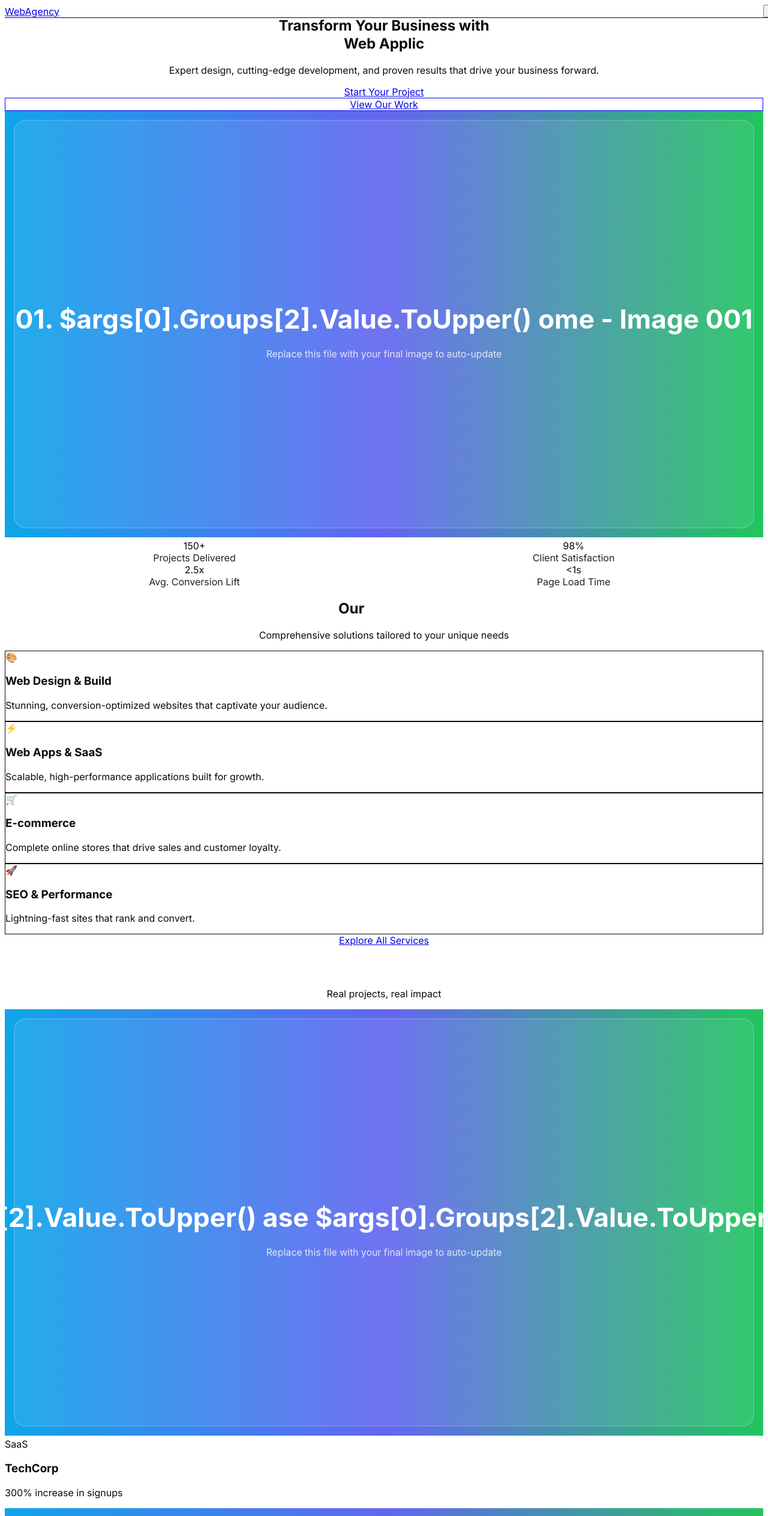
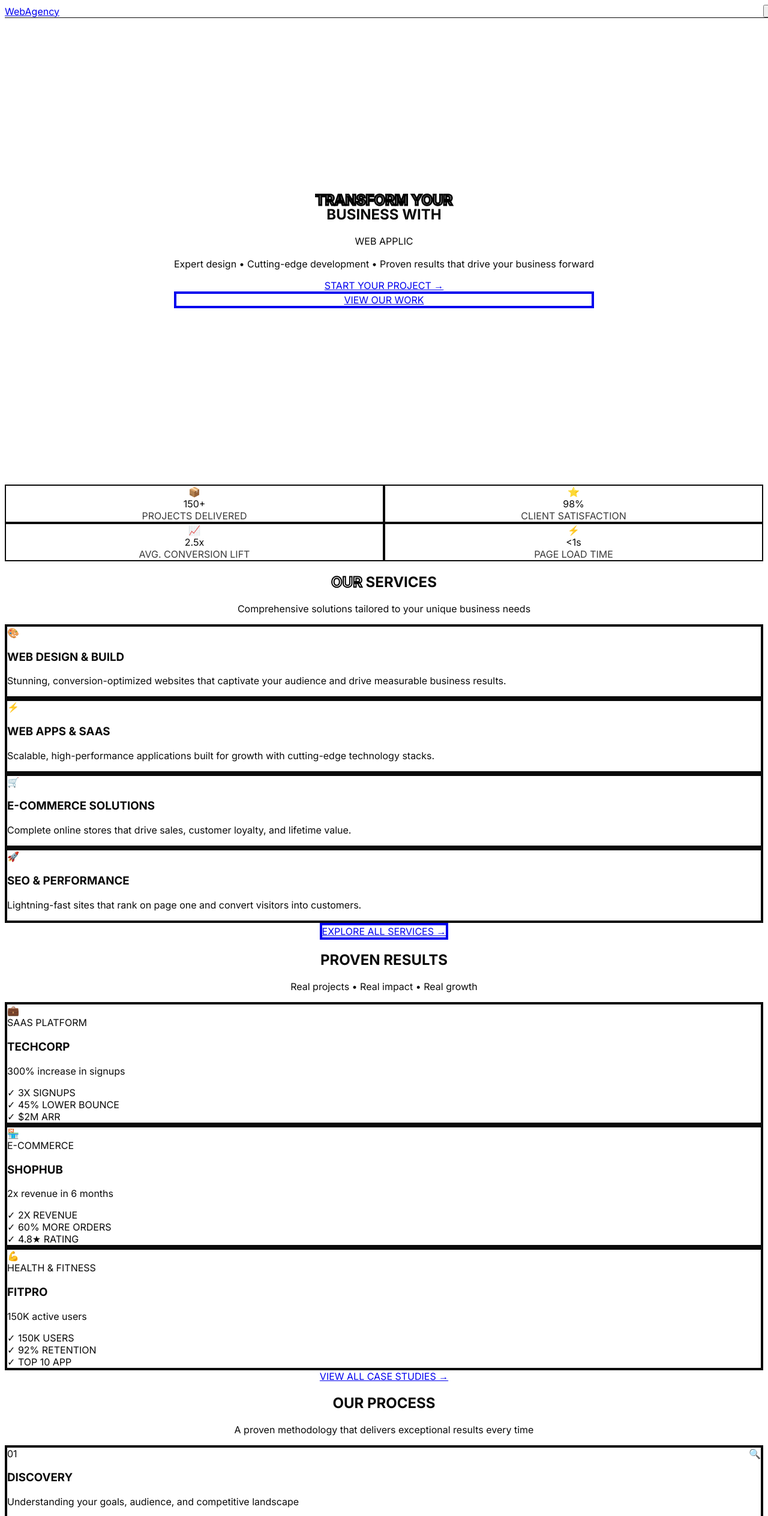
Before and after one commit to Appsbydare/ClientLaunch, a Next.js app: page / in a window 1280 px wide. Shown: the top 2528 px of the page at 60% size. Built offline with nearby package versions, Linux system fonts and the light colour scheme.

Commit message:
feat: comprehensive redesign with outlined text, emoji icons, and alternating black/white sections

```diff
--- a/app/page.tsx
+++ b/app/page.tsx
@@ -1,126 +1,148 @@
 "use client";
 
-import SplitText from "@/components/animations/SplitText";
-import GradientText from "@/components/animations/GradientText";
 import TypeWriter from "@/components/animations/TypeWriter";
 import FadeIn from "@/components/animations/FadeIn";
 import ScaleIn from "@/components/animations/ScaleIn";
-import PlaceholderImage from "@/components/PlaceholderImage";
 import Link from "next/link";
 
 export default function Home() {
   const services = [
     {
-      title: "Web Design & Build",
-      description: "Stunning, conversion-optimized websites that captivate your audience.",
+      title: "WEB DESIGN & BUILD",
+      description: "Stunning, conversion-optimized websites that captivate your audience and drive measurable business results.",
       icon: "🎨",
     },
     {
-      title: "Web Apps & SaaS",
-      description: "Scalable, high-performance applications built for growth.",
+      title: "WEB APPS & SAAS",
+      description: "Scalable, high-performance applications built for growth with cutting-edge technology stacks.",
       icon: "⚡",
     },
     {
-      title: "E-commerce",
-      description: "Complete online stores that drive sales and customer loyalty.",
+      title: "E-COMMERCE SOLUTIONS",
+      description: "Complete online stores that drive sales, customer loyalty, and lifetime value.",
       icon: "🛒",
     },
     {
-      title: "SEO & Performance",
-      description: "Lightning-fast sites that rank and convert.",
+      title: "SEO & PERFORMANCE",
+      description: "Lightning-fast sites that rank on page one and convert visitors into customers.",
       icon: "🚀",
     },
   ];
 
   const stats = [
-    { value: "150+", label: "Projects Delivered" },
-    { value: "98%", label: "Client Satisfaction" },
-    { value: "2.5x", label: "Avg. Conversion Lift" },
-    { value: "<1s", label: "Page Load Time" },
+    { value: "150+", label: "PROJECTS DELIVERED", icon: "📦" },
+    { value: "98%", label: "CLIENT SATISFACTION", icon: "⭐" },
+    { value: "2.5x", label: "AVG. CONVERSION LIFT", icon: "📈" },
+    { value: "<1s", label: "PAGE LOAD TIME", icon: "⚡" },
   ];
 
   const caseStudies = [
     {
-      client: "TechCorp",
-      industry: "SaaS",
+      client: "TECHCORP",
+      industry: "SaaS Platform",
       result: "300% increase in signups",
-      image: "001-hero.svg",
+      icon: "💼",
+      metrics: ["3x Signups", "45% Lower Bounce", "$2M ARR"]
     },
     {
-      client: "ShopHub",
+      client: "SHOPHUB",
       industry: "E-commerce",
       result: "2x revenue in 6 months",
-      image: "002-secondary.svg",
+      icon: "🏪",
+      metrics: ["2x Revenue", "60% More Orders", "4.8★ Rating"]
     },
+    {
+      client: "FITPRO",
+      industry: "Health & Fitness",
+      result: "150K active users",
+      icon: "💪",
+      metrics: ["150K Users", "92% Retention", "Top 10 App"]
+    },
+  ];
+
+  const process = [
+    { number: "01", title: "DISCOVERY", icon: "🔍", description: "Understanding your goals, audience, and competitive landscape" },
+    { number: "02", title: "STRATEGY", icon: "📊", description: "Creating a roadmap for success with clear milestones" },
+    { number: "03", title: "DESIGN", icon: "✨", description: "Crafting beautiful, intuitive experiences that convert" },
+    { number: "04", title: "DEVELOP", icon: "⚙️", description: "Building with modern tech, best practices, and scalability" },
+    { number: "05", title: "LAUNCH", icon: "🚀", description: "Deploying to production with monitoring and optimization" },
+    { number: "06", title: "GROW", icon: "📈", description: "Continuous improvement through data and user feedback" },
+  ];
+
+  const testimonials = [
+    { name: "Sarah Chen", company: "TechCorp CEO", text: "Absolutely transformed our online presence. The results speak for themselves.", icon: "👩‍💼" },
+    { name: "Marcus Rivera", company: "ShopHub Founder", text: "Best investment we made. Revenue doubled in just 6 months.", icon: "👨‍💼" },
+    { name: "Emily Zhang", company: "FitPro CMO", text: "Professional, fast, and delivered beyond expectations.", icon: "👩‍💻" },
   ];
 
   return (
     <div className="min-h-screen">
-      {/* Hero Section */}
-      <section className="relative min-h-[90vh] flex items-center justify-center bg-gradient-to-br from-gray-50 to-gray-100 dark:from-gray-900 dark:to-gray-800 overflow-hidden">
-        <div className="absolute inset-0 bg-grid-pattern opacity-5"></div>
-        <div className="max-w-7xl mx-auto px-4 sm:px-6 lg:px-8 text-center relative z-10">
+      {/* Hero Section - White */}
+      <section className="relative min-h-screen flex items-center justify-center bg-white overflow-hidden">
+        <div className="max-w-7xl mx-auto px-4 sm:px-6 lg:px-8 text-center relative z-10 py-20">
           <FadeIn>
-            <h1 className="text-5xl sm:text-6xl lg:text-7xl font-bold mb-6">
-              <span className="block mb-2">Transform Your Business with</span>
-              <span className="block text-blue-600">
+            <div className="mb-12">
+              <h1 className="text-6xl sm:text-7xl lg:text-8xl xl:text-[10rem] font-black mb-6 leading-none">
+                <span
+                  className="block mb-4 text-transparent"
+                  style={{
+                    WebkitTextStroke: '3px black',
+                    textStroke: '3px black',
+                  }}
+                >
+                  TRANSFORM YOUR
+                </span>
+                <span className="block text-black mb-4">
+                  BUSINESS WITH
+                </span>
+              </h1>
+              <div className="text-5xl sm:text-6xl lg:text-7xl xl:text-8xl font-black text-blue-600 min-h-[1.5em] flex items-center justify-center">
                 <TypeWriter
-                  texts={["Premium Websites", "Web Applications", "Digital Experiences"]}
+                  texts={["PREMIUM WEBSITES", "WEB APPLICATIONS", "DIGITAL EXPERIENCES"]}
                   className="inline-block"
                   speed={80}
                   deleteSpeed={40}
                   pauseDuration={1500}
                 />
-              </span>
-            </h1>
+              </div>
+            </div>
           </FadeIn>
 
           <FadeIn delay={400}>
-            <p className="text-xl sm:text-2xl text-gray-600 dark:text-gray-300 mb-8 max-w-3xl mx-auto">
-              Expert design, cutting-edge development, and proven results that drive your business forward.
+            <p className="text-xl sm:text-2xl lg:text-3xl text-gray-700 mb-12 max-w-4xl mx-auto font-medium">
+              Expert design • Cutting-edge development • Proven results that drive your business forward
             </p>
           </FadeIn>
 
           <FadeIn delay={600}>
-            <div className="flex flex-col sm:flex-row gap-4 justify-center">
+            <div className="flex flex-col sm:flex-row gap-6 justify-center">
               <Link
                 href="/contact"
-                className="px-8 py-4 bg-primary hover:bg-primary-dark text-white font-semibold rounded-lg transition-colors shadow-lg"
+                className="px-12 py-6 bg-black hover:bg-gray-800 text-white text-xl font-black rounded-none transition-all shadow-xl hover:shadow-2xl uppercase tracking-wider hover:scale-105 transform"
               >
-                Start Your Project
+                START YOUR PROJECT →
               </Link>
               <Link
                 href="/case-studies"
-                className="px-8 py-4 bg-white dark:bg-gray-800 hover:bg-gray-50 dark:hover:bg-gray-700 text-gray-900 dark:text-white font-semibold rounded-lg transition-colors border border-gray-200 dark:border-gray-700"
+                className="px-12 py-6 border-4 border-black text-black hover:bg-black hover:text-white text-xl font-black rounded-none transition-all shadow-xl hover:shadow-2xl uppercase tracking-wider hover:scale-105 transform"
               >
-                View Our Work
+                VIEW OUR WORK
               </Link>
-            </div>
-          </FadeIn>
-
-          <FadeIn delay={800}>
-            <div className="mt-12">
-              <PlaceholderImage
-                page="01-home"
-                imageFile="001-hero.svg"
-                alt="Hero showcase"
-                className="max-w-5xl mx-auto shadow-2xl"
-                priority
-              />
             </div>
           </FadeIn>
         </div>
       </section>
 
-      {/* Stats Section */}
-      <section className="py-16 bg-primary text-white">
+      {/* Stats Section - Black */}
+      <section className="py-20 bg-black text-white">
         <div className="max-w-7xl mx-auto px-4 sm:px-6 lg:px-8">
-          <div className="grid grid-cols-2 md:grid-cols-4 gap-8">
+          <div className="grid grid-cols-2 lg:grid-cols-4 gap-8">
             {stats.map((stat, index) => (
               <ScaleIn key={index} delay={index * 100}>
-                <div className="text-center">
-                  <div className="text-4xl sm:text-5xl font-bold mb-2">{stat.value}</div>
-                  <div className="text-sm sm:text-base opacity-90">{stat.label}</div>
+                <div className="text-center p-8 border-2 border-white/20 hover:border-white/60 transition-all">
+                  <div className="text-6xl mb-4">{stat.icon}</div>
+                  <div className="text-5xl sm:text-6xl font-black mb-3">{stat.value}</div>
+                  <div className="text-sm sm:text-base font-bold tracking-wider opacity-80">{stat.label}</div>
                 </div>
               </ScaleIn>
             ))}
@@ -128,68 +150,78 @@ export default function Home() {
         </div>
       </section>
 
-      {/* Services Section */}
-      <section className="py-20 bg-white dark:bg-gray-900">
+      {/* Services Section - White */}
+      <section className="py-24 bg-white">
         <div className="max-w-7xl mx-auto px-4 sm:px-6 lg:px-8">
           <FadeIn>
-            <h2 className="text-4xl sm:text-5xl font-bold text-center mb-4">
-              Our <GradientText>Services</GradientText>
+            <h2 className="text-5xl sm:text-6xl lg:text-7xl font-black text-center mb-6 uppercase">
+              <span
+                className="text-transparent"
+                style={{
+                  WebkitTextStroke: '2px black',
+                  textStroke: '2px black',
+                }}
+              >
+                OUR
+              </span>{" "}
+              <span className="text-black">SERVICES</span>
             </h2>
-            <p className="text-xl text-gray-600 dark:text-gray-300 text-center mb-12 max-w-2xl mx-auto">
-              Comprehensive solutions tailored to your unique needs
+            <p className="text-xl text-gray-600 text-center mb-16 max-w-3xl mx-auto font-medium">
+              Comprehensive solutions tailored to your unique business needs
             </p>
           </FadeIn>
 
           <div className="grid md:grid-cols-2 lg:grid-cols-4 gap-8">
             {services.map((service, index) => (
               <ScaleIn key={index} delay={index * 100}>
-                <div className="p-6 rounded-xl bg-gradient-to-br from-gray-50 to-gray-100 dark:from-gray-800 dark:to-gray-900 border border-gray-200 dark:border-gray-700 hover:border-primary transition-all hover:shadow-xl">
-                  <div className="text-5xl mb-4">{service.icon}</div>
-                  <h3 className="text-xl font-bold mb-2">{service.title}</h3>
-                  <p className="text-gray-600 dark:text-gray-400">{service.description}</p>
+                <div className="p-8 border-4 border-black hover:bg-black hover:text-white transition-all group">
+                  <div className="text-6xl mb-6">{service.icon}</div>
+                  <h3 className="text-2xl font-black mb-4 uppercase tracking-wide">{service.title}</h3>
+                  <p className="text-base leading-relaxed">{service.description}</p>
                 </div>
               </ScaleIn>
             ))}
           </div>
 
           <FadeIn delay={400}>
-            <div className="text-center mt-12">
+            <div className="text-center mt-16">
               <Link
                 href="/services"
-                className="inline-block px-8 py-3 bg-secondary hover:bg-opacity-90 text-white font-semibold rounded-lg transition-all"
+                className="inline-block px-10 py-5 border-4 border-black text-black hover:bg-black hover:text-white font-black text-lg rounded-none transition-all uppercase tracking-wider"
               >
-                Explore All Services
+                EXPLORE ALL SERVICES →
               </Link>
             </div>
           </FadeIn>
         </div>
       </section>
 
-      {/* Case Studies Preview */}
-      <section className="py-20 bg-gray-50 dark:bg-gray-800">
+      {/* Case Studies - Black */}
+      <section className="py-24 bg-black text-white">
         <div className="max-w-7xl mx-auto px-4 sm:px-6 lg:px-8">
           <FadeIn>
-            <h2 className="text-4xl sm:text-5xl font-bold text-center mb-4">
-              <GradientText>Proven Results</GradientText>
+            <h2 className="text-5xl sm:text-6xl lg:text-7xl font-black text-center mb-6 uppercase">
+              PROVEN <span className="text-blue-500">RESULTS</span>
             </h2>
-            <p className="text-xl text-gray-600 dark:text-gray-300 text-center mb-12">
-              Real projects, real impact
+            <p className="text-xl text-gray-300 text-center mb-16 font-medium">
+              Real projects • Real impact • Real growth
             </p>
           </FadeIn>
 
-          <div className="grid md:grid-cols-2 gap-8">
+          <div className="grid md:grid-cols-3 gap-8">
             {caseStudies.map((study, index) => (
               <ScaleIn key={index} delay={index * 150}>
-                <div className="bg-white dark:bg-gray-900 rounded-xl overflow-hidden shadow-lg hover:shadow-2xl transition-shadow">
-                  <PlaceholderImage
-                    page="03-case-studies"
-                    imageFile={study.image}
-                    alt={`${study.client} case study`}
-                  />
-                  <div className="p-6">
-                    <div className="text-sm text-primary font-semibold mb-2">{study.industry}</div>
-                    <h3 className="text-2xl font-bold mb-2">{study.client}</h3>
-                    <p className="text-lg text-gray-600 dark:text-gray-400">{study.result}</p>
+                <div className="border-4 border-white/30 hover:border-white transition-all p-8 group">
+                  <div className="text-7xl mb-6">{study.icon}</div>
+                  <div className="text-sm text-blue-400 font-bold mb-2 uppercase tracking-wide">{study.industry}</div>
+                  <h3 className="text-3xl font-black mb-4 uppercase">{study.client}</h3>
+                  <p className="text-xl text-gray-300 mb-6 font-medium">{study.result}</p>
+                  <div className="space-y-2">
+                    {study.metrics.map((metric, i) => (
+                      <div key={i} className="text-sm font-bold text-gray-400 uppercase tracking-wide">
+                        ✓ {metric}
+                      </div>
+                    ))}
                   </div>
                 </div>
               </ScaleIn>
@@ -197,73 +229,110 @@ export default function Home() {
           </div>
 
           <FadeIn delay={300}>
-            <div className="text-center mt-12">
+            <div className="text-center mt-16">
               <Link
                 href="/case-studies"
-                className="inline-block px-8 py-3 bg-primary hover:bg-primary-dark text-white font-semibold rounded-lg transition-colors"
+                className="inline-block px-10 py-5 bg-white text-black hover:bg-gray-200 font-black text-lg rounded-none transition-all uppercase tracking-wider"
               >
-                View All Case Studies
+                VIEW ALL CASE STUDIES →
               </Link>
             </div>
           </FadeIn>
         </div>
       </section>
 
-      {/* Process Teaser */}
-      <section className="py-20 bg-white dark:bg-gray-900">
+      {/* Process Section - White */}
+      <section className="py-24 bg-white">
         <div className="max-w-7xl mx-auto px-4 sm:px-6 lg:px-8">
           <FadeIn>
-            <h2 className="text-4xl sm:text-5xl font-bold text-center mb-12">
-              Our <GradientText>Process</GradientText>
+            <h2 className="text-5xl sm:text-6xl lg:text-7xl font-black text-center mb-6 uppercase">
+              OUR <span className="text-blue-600">PROCESS</span>
             </h2>
+            <p className="text-xl text-gray-600 text-center mb-16 font-medium">
+              A proven methodology that delivers exceptional results every time
+            </p>
           </FadeIn>
 
-          <div className="grid md:grid-cols-3 gap-8">
-            {["Discovery", "Design & Build", "Launch & Grow"].map((step, index) => (
-              <ScaleIn key={index} delay={index * 150}>
-                <div className="text-center">
-                  <div className="w-16 h-16 bg-gradient-to-br from-primary to-secondary rounded-full flex items-center justify-center text-2xl font-bold text-white mx-auto mb-4">
-                    {index + 1}
+          <div className="grid md:grid-cols-2 lg:grid-cols-3 gap-8">
+            {process.map((step, index) => (
+              <ScaleIn key={index} delay={index * 100}>
+                <div className="border-4 border-black p-8 hover:bg-black hover:text-white transition-all group">
+                  <div className="flex items-center justify-between mb-6">
+                    <div className="text-6xl font-black text-gray-200 group-hover:text-white/20">{step.number}</div>
+                    <div className="text-5xl">{step.icon}</div>
                   </div>
-                  <h3 className="text-xl font-bold mb-2">{step}</h3>
-                  <p className="text-gray-600 dark:text-gray-400">
-                    {index === 0 && "Understanding your goals and requirements"}
-                    {index === 1 && "Crafting beautiful, functional solutions"}
-                    {index === 2 && "Deploying and optimizing for success"}
-                  </p>
+                  <h3 className="text-2xl font-black mb-4 uppercase tracking-wide">{step.title}</h3>
+                  <p className="text-base leading-relaxed">{step.description}</p>
                 </div>
               </ScaleIn>
             ))}
           </div>
 
-          <FadeIn delay={450}>
-            <div className="text-center mt-12">
+          <FadeIn delay={600}>
+            <div className="text-center mt-16">
               <Link
                 href="/process"
-                className="inline-block px-8 py-3 bg-secondary hover:bg-opacity-90 text-white font-semibold rounded-lg transition-all"
+                className="inline-block px-10 py-5 border-4 border-black text-black hover:bg-black hover:text-white font-black text-lg rounded-none transition-all uppercase tracking-wider"
               >
-                Learn More About Our Process
+                LEARN MORE ABOUT OUR PROCESS →
               </Link>
             </div>
           </FadeIn>
         </div>
       </section>
 
-      {/* CTA Section */}
-      <section className="py-20 bg-gradient-to-r from-primary via-secondary to-accent text-white">
-        <div className="max-w-4xl mx-auto px-4 sm:px-6 lg:px-8 text-center">
+      {/* Testimonials - Black */}
+      <section className="py-24 bg-black text-white">
+        <div className="max-w-7xl mx-auto px-4 sm:px-6 lg:px-8">
           <FadeIn>
-            <h2 className="text-4xl sm:text-5xl font-bold mb-6">
-              Ready to Transform Your Digital Presence?
+            <h2 className="text-5xl sm:text-6xl lg:text-7xl font-black text-center mb-16 uppercase">
+              CLIENT <span className="text-blue-500">TESTIMONIALS</span>
             </h2>
-            <p className="text-xl mb-8 opacity-90">
-              Let's build something amazing together.
+          </FadeIn>
+
+          <div className="grid md:grid-cols-3 gap-8">
+            {testimonials.map((testimonial, index) => (
+              <ScaleIn key={index} delay={index * 150}>
+                <div className="border-4 border-white/30 p-8 hover:border-white transition-all">
+                  <div className="text-6xl mb-6">{testimonial.icon}</div>
+                  <p className="text-xl mb-6 leading-relaxed italic">"{testimonial.text}"</p>
+                  <div>
+                    <div className="font-black text-lg uppercase">{testimonial.name}</div>
+                    <div className="text-sm text-gray-400 uppercase tracking-wide">{testimonial.company}</div>
+                  </div>
+                </div>
+              </ScaleIn>
+            ))}
+          </div>
+        </div>
+      </section>
+
+      {/* CTA Section - White */}
+      <section className="py-32 bg-white">
+        <div className="max-w-5xl mx-auto px-4 sm:px-6 lg:px-8 text-center">
+          <FadeIn>
+            <h2 className="text-5xl sm:text-6xl lg:text-7xl font-black mb-8 uppercase leading-tight">
+              <span
+                className="block mb-4 text-transparent"
+                style={{
+                  WebkitTextStroke: '2px black',
+                  textStroke: '2px black',
+                }}
+              >
+                READY TO TRANSFORM
+              </span>
+              <span className="block text-black">
+                YOUR DIGITAL PRESENCE?
+              </span>
+            </h2>
+            <p className="text-2xl mb-12 text-gray-700 font-medium">
+              Let's build something amazing together 🚀
             </p>
             <Link
               href="/contact"
-              className="inline-block px-10 py-4 bg-white text-primary hover:bg-gray-100 font-bold rounded-lg transition-colors text-lg shadow-xl"
+              className="inline-block px-16 py-7 bg-black text-white hover:bg-gray-800 font-black rounded-none transition-all text-2xl shadow-2xl uppercase tracking-wider hover:scale-105 transform"
             >
-              Get Started Today
+              GET STARTED TODAY →
             </Link>
           </FadeIn>
         </div>
```
